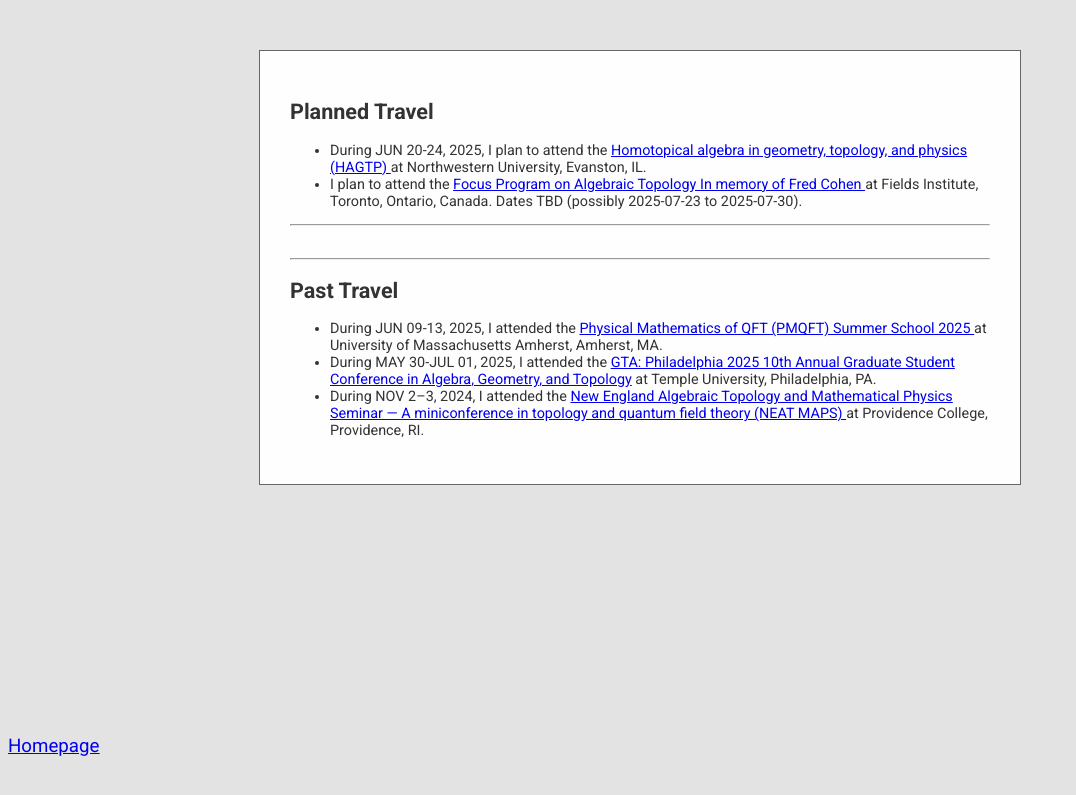
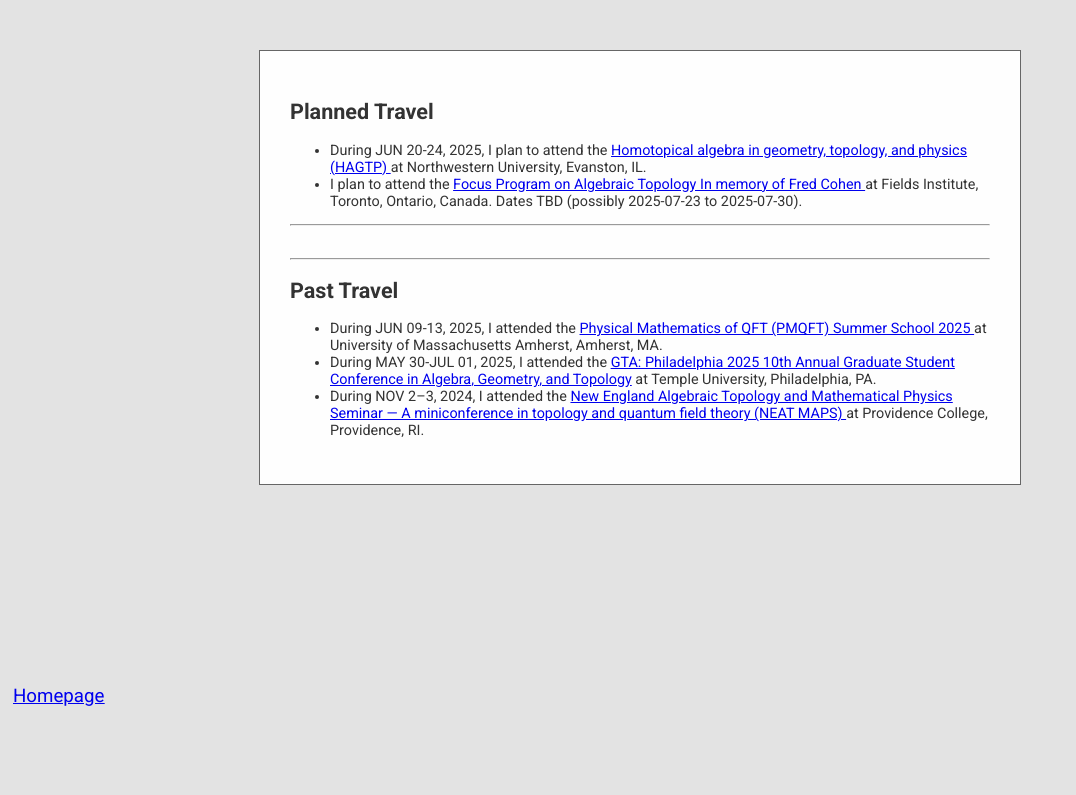
Before and after one commit to cesail/cesail.github.io, a Jekyll site: the page built from travel/index.html, in a window 1280 px wide. Shown: the top 795 px of the page, without its empty margins (0-1076 px from the left). Built offline with Jekyll 4.4.1, drawn with Linux system fonts in a browser that asks for light colours; some web fonts are replaced; a script that is not in the unit is left out.

Commit message:
Update subpage.css

```diff
--- a/assets/css/subpage.css
+++ b/assets/css/subpage.css
@@ -65,6 +65,7 @@
 footer {
   font-family: 'Roboto', sans-serif;
   position: relative;
-  top: 200px;
+  top: 150px;
+  left: 5px;
   font-size: 1.3em;
 }
```
